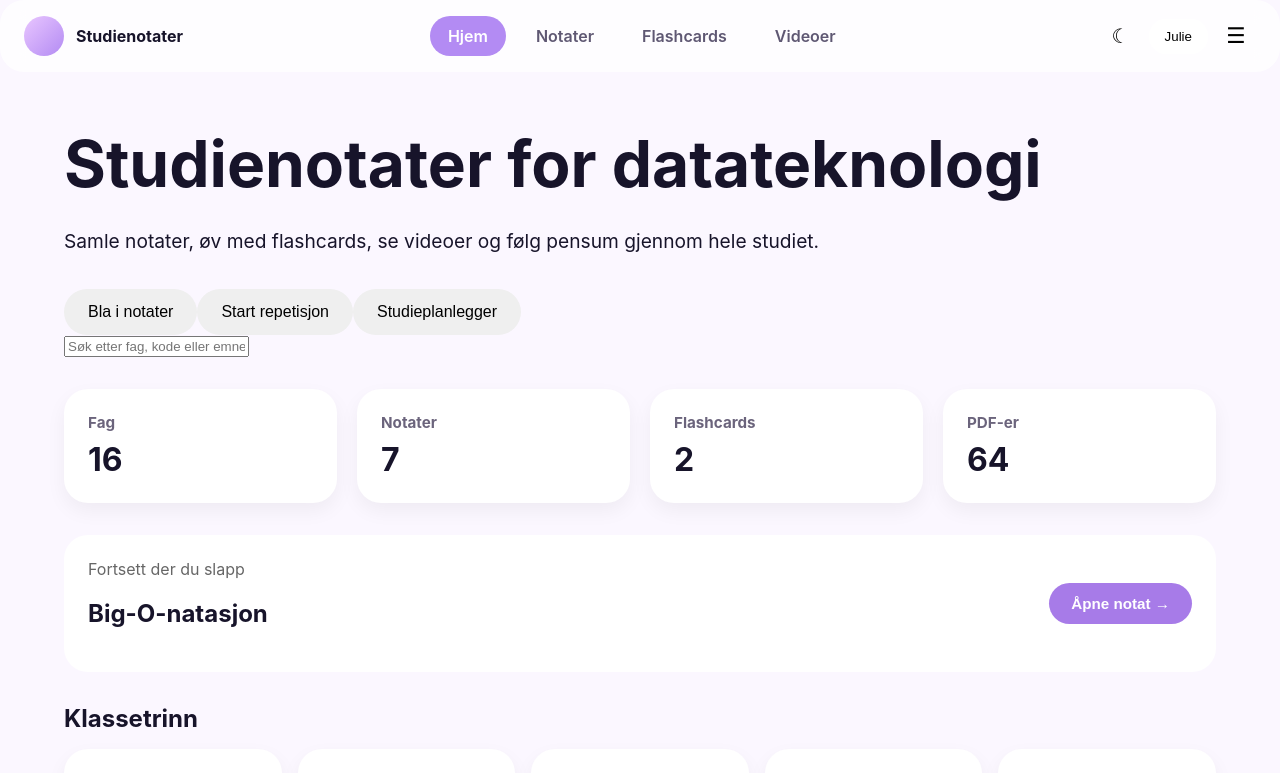
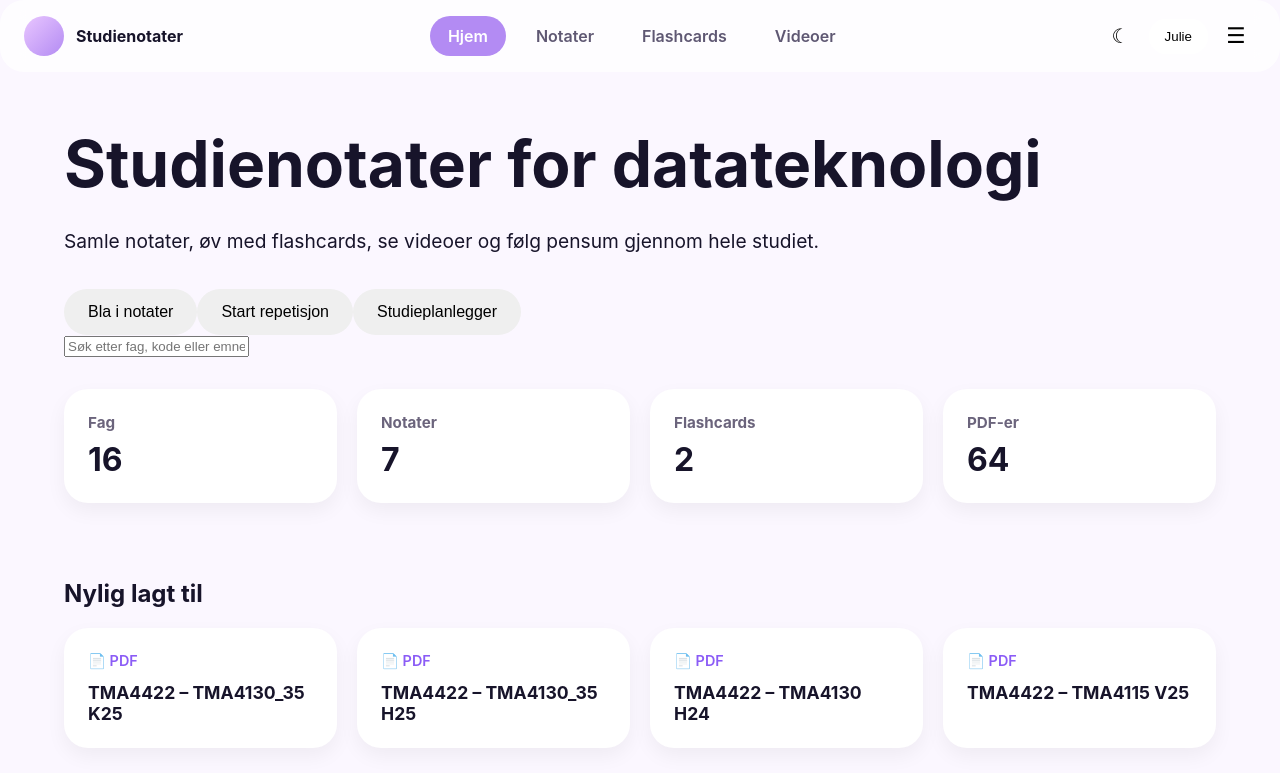
Before and after one commit to juliewold/studienotater, a React (Vite) app: page / in a window 1280 px wide. Shown: the top 773 px of the page. Built offline with nearby package versions, Linux system fonts and the light colour scheme.

Commit message:
feat: add pdf library and recent resources section

```diff
--- a/src/components/ContinueLearning/ContinueLearning.css
+++ b/src/components/ContinueLearning/ContinueLearning.css
@@ -1,32 +1,55 @@
 .continue-learning {
-  max-width: 1152px;
+  max-width: 1200px;
   margin: 32px auto;
   padding: 24px;
+}
 
-  display: flex;
-  justify-content: space-between;
-  align-items: center;
+.continue-learning h2 {
+  margin-bottom: 20px;
+}
 
+.recent-grid {
+  display: grid;
+  grid-template-columns: repeat(4, 1fr);
+  gap: 20px;
+}
+
+.recent-card {
   background: white;
   border-radius: 24px;
+  padding: 24px;
+
+  text-decoration: none;
+  color: inherit;
+
+  box-shadow: 0 8px 20px rgba(0, 0, 0, 0.05);
+  transition: transform 0.2s ease;
 }
 
-.continue-label {
-  margin: 0;
-  color: #666;
+.recent-card:hover {
+  transform: translateY(-4px);
 }
 
-.continue-learning button {
-  border: none;
-  background: #a77be8;
-  color: white;
-  padding: 12px 22px;
-  border-radius: 999px;
-  font-weight: 700;
-  font-size: 0.95rem;
-  cursor: pointer;
+.recent-type {
+  margin: 0 0 12px;
+  color: #8b5cf6;
+  font-weight: 600;
+  font-size: 0.9rem;
 }
 
-.continue-learning button:hover {
-  background: #9568da;
+.recent-card h3 {
+  margin: 0;
+  font-size: 1.1rem;
 }
+
+@media (max-width: 1024px) {
+  .recent-grid {
+    grid-template-columns: repeat(2, 1fr);
+  }
+}
+
+@media (max-width: 768px) {
+  .recent-grid {
+    grid-template-columns: 1fr;
+  }
+}
--- a/src/components/ContinueLearning/ContinueLearning.tsx
+++ b/src/components/ContinueLearning/ContinueLearning.tsx
@@ -1,13 +1,40 @@
-import "./ContinueLearning.css"
+import { Link } from "react-router-dom";
+import "./ContinueLearning.css";
+import { pdfs } from "../../data/pdfs";
+import { subjects } from "../../data/subjects";
 
 export const ContinueLearning = () => {
+  const recentPdfs = Object.entries(pdfs)
+    .flatMap(([subjectId, subjectPdfs]) => {
+      const subject = subjects.find((subject) => subject.id === subjectId);
+
+      return subjectPdfs.map((pdf) => ({
+        ...pdf,
+        subjectId,
+        subjectCode: subject?.code ?? subjectId.toUpperCase(),
+      }));
+    })
+    .slice(-4)
+    .reverse();
+
   return (
     <section className="continue-learning">
-      <div>
-        <p className="continue-label">Fortsett der du slapp</p>
-        <h2>Big-O-natasjon</h2>
+      <h2>Nylig lagt til</h2>
+
+      <div className="recent-grid">
+        {recentPdfs.map((pdf) => (
+          <Link
+            key={`${pdf.subjectId}-${pdf.id}`}
+            to={`/fag/${pdf.subjectId}/pdfs/${pdf.id}`}
+            className="recent-card"
+          >
+            <p className="recent-type">📄 PDF</p>
+            <h3>
+              {pdf.subjectCode} – {pdf.title}
+            </h3>
+          </Link>
+        ))}
       </div>
-      <button>Åpne notat →</button>
     </section>
   );
 };
--- a/src/data/pdfs.ts
+++ b/src/data/pdfs.ts
@@ -12,6 +12,45 @@ export const pdfs = {
     file: `/pdfs/tma4400/forelesninger/Forelesning ${i + 1}.pdf`,
     category: "forelesninger",
   })),
+
+  exph0300: [
+    {
+      id: "argumentasjonsteori",
+      title: "Argumentasjonsteori",
+      file: "/pdfs/exph0300/1) Argumentasjonsteori.pdf",
+      category: "presentasjoner",
+    },
+    {
+      id: "vitenskapsfilosofi",
+      title: "Vitenskapsfilosofi",
+      file: "/pdfs/exph0300/2) Vitenskapsfilosofi.pdf",
+      category: "presentasjoner",
+    },
+    {
+      id: "natursyn, menneskesyn og teknologi",
+      title: "Natursyn, menneskesyn og teknologi",
+      file: "/pdfs/exph0300/3) Natursyn, menneskesyn og teknologi.pdf",
+      category: "presentasjoner",
+    },
+    {
+      id: "etikk",
+      title: "Etikk",
+      file: "/pdfs/exph0300/4) Etikk.pdf",
+      category: "presentasjoner",
+    },
+    {
+      id: "politisk filosofi",
+      title: "Politisk filosofi",
+      file: "/pdfs/exph0300/5) Politisk filosofi.pdf",
+      category: "presentasjoner",
+    },
+    {
+      id: "tilleggspensum",
+      title: "Tilleggspensum",
+      file: "/pdfs/exph0300/6) Tilleggspensum.pdf",
+      category: "presentasjoner",
+    },
+  ],
 
   ttt4203: [
     {
@@ -147,43 +186,4 @@ export const pdfs = {
       category: "eksamener",
     },
   ],
-
-  exph0300: [
-    {
-      id: "argumentasjonsteori",
-      title: "Argumentasjonsteori",
-      file: "/pdfs/exph0300/1) Argumentasjonsteori.pdf",
-      category: "presentasjoner",
-    },
-    {
-      id: "vitenskapsfilosofi",
-      title: "Vitenskapsfilosofi",
-      file: "/pdfs/exph0300/2) Vitenskapsfilosofi.pdf",
-      category: "presentasjoner",
-    },
-    {
-      id: "natursyn, menneskesyn og teknologi",
-      title: "Natursyn, menneskesyn og teknologi",
-      file: "/pdfs/exph0300/3) Natursyn, menneskesyn og teknologi.pdf",
-      category: "presentasjoner",
-    },
-    {
-      id: "etikk",
-      title: "Etikk",
-      file: "/pdfs/exph0300/4) Etikk.pdf",
-      category: "presentasjoner",
-    },
-    {
-      id: "politisk filosofi",
-      title: "Politisk filosofi",
-      file: "/pdfs/exph0300/5) Politisk filosofi.pdf",
-      category: "presentasjoner",
-    },
-    {
-      id: "tilleggspensum",
-      title: "Tilleggspensum",
-      file: "/pdfs/exph0300/6) Tilleggspensum.pdf",
-      category: "presentasjoner",
-    },
-  ],
 };
```
